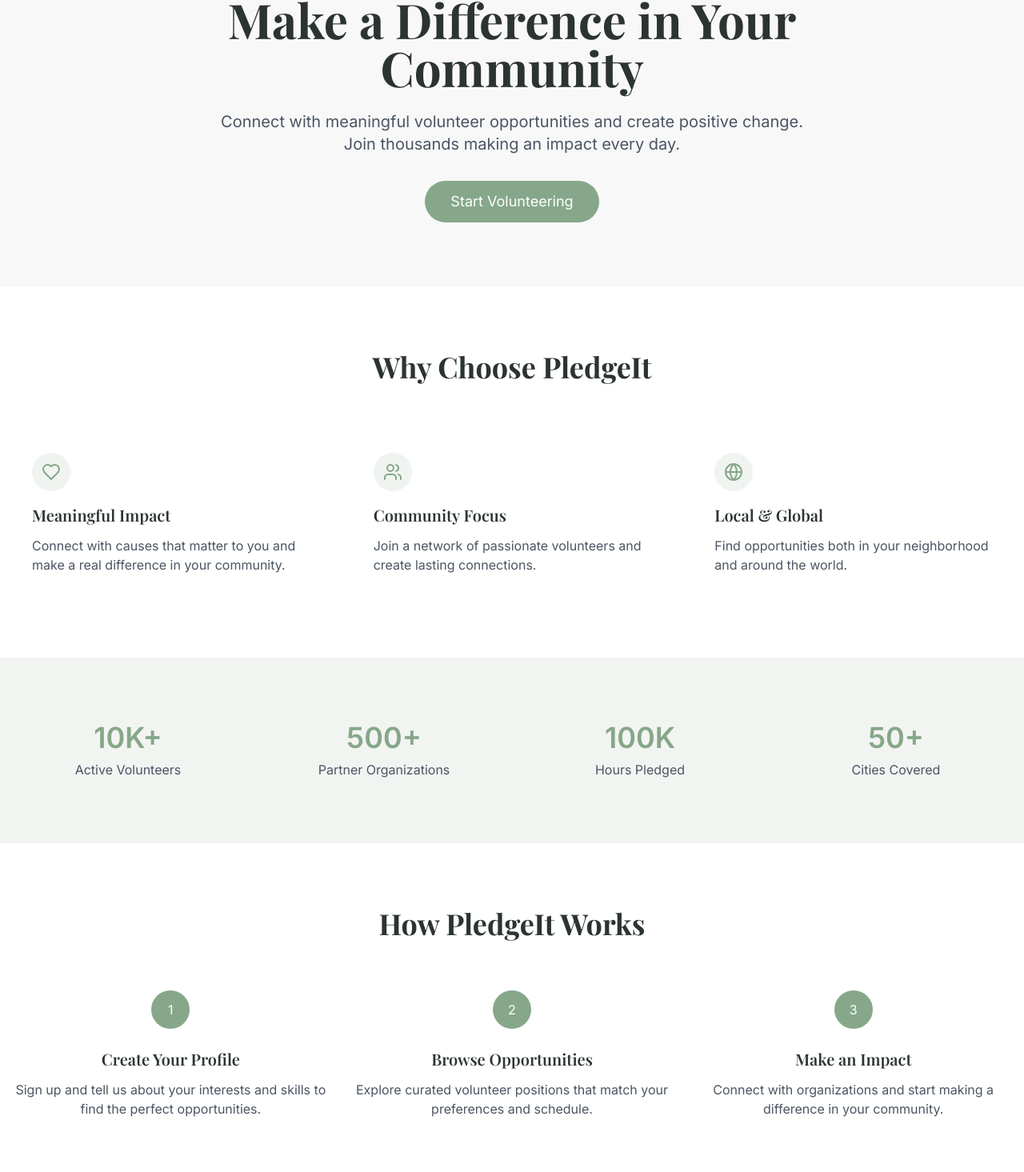
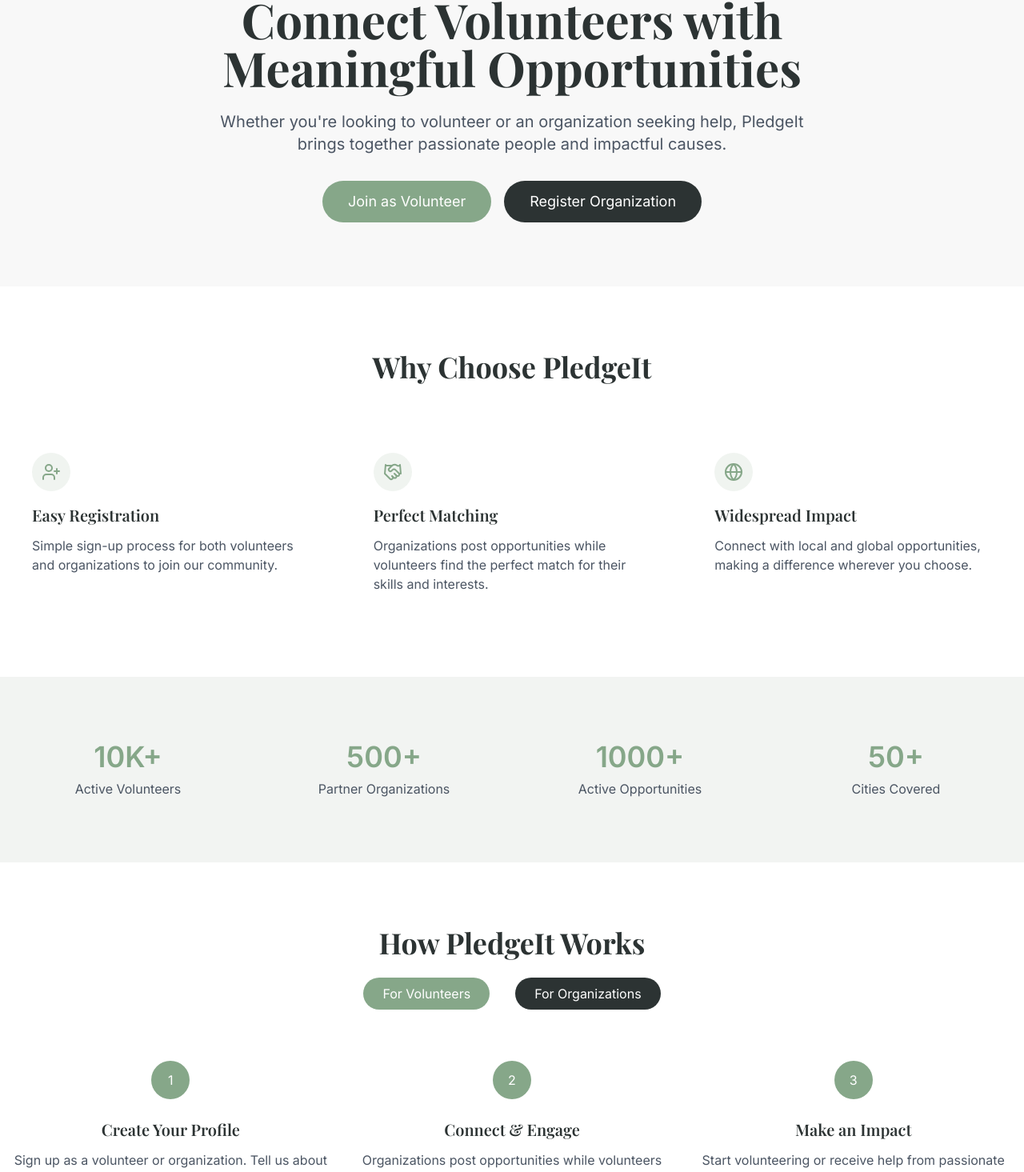
Before and after one commit to SukhithaPr/PledgeIt, a React (Vite) app: page / in a window 1280 px wide. Shown: the part 134-1599 px from the top of the page at 80% size. Built offline with nearby package versions, Linux system fonts and the light colour scheme.

Commit message:
Implement user and organization registration
Allow volunteers to register and volunteer organizations to register and create/publish opportunities.

```diff
--- a/src/pages/Index.tsx
+++ b/src/pages/Index.tsx
@@ -34,14 +34,19 @@ const Index = () => {
         <div className="container mx-auto text-center">
           <div className="max-w-3xl mx-auto">
             <h1 className="text-4xl md:text-6xl font-playfair font-bold text-secondary mb-6 animate-fade-up">
-              Make a Difference in Your Community
+              Connect Volunteers with Meaningful Opportunities
             </h1>
             <p className="text-lg md:text-xl text-gray-600 mb-8 animate-fade-up" style={{ animationDelay: '0.2s' }}>
-              Connect with meaningful volunteer opportunities and create positive change. Join thousands making an impact every day.
+              Whether you're looking to volunteer or an organization seeking help, PledgeIt brings together passionate people and impactful causes.
             </p>
-            <button className="bg-primary hover:bg-primary-hover text-white px-8 py-3 rounded-full text-lg transition-all duration-300 animate-scale-up" style={{ animationDelay: '0.4s' }}>
-              Start Volunteering
-            </button>
+            <div className="flex flex-col sm:flex-row gap-4 justify-center animate-scale-up" style={{ animationDelay: '0.4s' }}>
+              <button className="bg-primary hover:bg-primary-hover text-white px-8 py-3 rounded-full text-lg transition-all duration-300">
+                Join as Volunteer
+              </button>
+              <button className="bg-secondary hover:bg-secondary-hover text-white px-8 py-3 rounded-full text-lg transition-all duration-300">
+                Register Organization
+              </button>
+            </div>
           </div>
         </div>
       </section>
@@ -93,9 +98,17 @@ const Index = () => {
       {/* How It Works Section */}
       <section id="how-it-works" className="py-20 bg-white">
         <div className="container mx-auto px-4">
-          <h2 className="text-3xl md:text-4xl font-playfair font-bold text-center text-secondary mb-16">
+          <h2 className="text-3xl md:text-4xl font-playfair font-bold text-center text-secondary mb-6">
             How PledgeIt Works
           </h2>
+          <div className="flex justify-center gap-8 mb-16">
+            <button className="bg-primary hover:bg-primary-hover text-white px-6 py-2 rounded-full transition-colors duration-300">
+              For Volunteers
+            </button>
+            <button className="bg-secondary hover:bg-secondary-hover text-white px-6 py-2 rounded-full transition-colors duration-300">
+              For Organizations
+            </button>
+          </div>
           <div className="grid md:grid-cols-3 gap-8">
             {steps.map((step, index) => (
               <div
@@ -192,11 +205,16 @@ const Index = () => {
             Ready to Make a Difference?
           </h2>
           <p className="text-white text-opacity-90 mb-8 max-w-2xl mx-auto">
-            Join thousands of volunteers creating positive change in their communities. Start your journey today.
+            Join PledgeIt today - whether you're looking to volunteer or an organization seeking support.
           </p>
-          <button className="bg-white text-primary hover:bg-accent-dark px-8 py-3 rounded-full text-lg transition-all duration-300">
-            Get Started Now
-          </button>
+          <div className="flex flex-col sm:flex-row gap-4 justify-center">
+            <button className="bg-white text-primary hover:bg-accent-dark px-8 py-3 rounded-full text-lg transition-all duration-300">
+              Start Volunteering
+            </button>
+            <button className="bg-secondary text-white hover:bg-secondary-hover px-8 py-3 rounded-full text-lg transition-all duration-300">
+              Post Opportunities
+            </button>
+          </div>
         </div>
       </section>
     </div>
@@ -205,41 +223,41 @@ const Index = () => {
 
 const features = [
   {
-    icon: Heart,
-    title: "Meaningful Impact",
-    description: "Connect with causes that matter to you and make a real difference in your community."
+    icon: UserPlus,
+    title: "Easy Registration",
+    description: "Simple sign-up process for both volunteers and organizations to join our community."
   },
   {
-    icon: Users,
-    title: "Community Focus",
-    description: "Join a network of passionate volunteers and create lasting connections."
+    icon: Handshake,
+    title: "Perfect Matching",
+    description: "Organizations post opportunities while volunteers find the perfect match for their skills and interests."
   },
   {
     icon: Globe,
-    title: "Local & Global",
-    description: "Find opportunities both in your neighborhood and around the world."
+    title: "Widespread Impact",
+    description: "Connect with local and global opportunities, making a difference wherever you choose."
   }
 ];
 
 const stats = [
   { value: "10K+", label: "Active Volunteers" },
   { value: "500+", label: "Partner Organizations" },
-  { value: "100K", label: "Hours Pledged" },
+  { value: "1000+", label: "Active Opportunities" },
   { value: "50+", label: "Cities Covered" }
 ];
 
 const steps = [
   {
     title: "Create Your Profile",
-    description: "Sign up and tell us about your interests and skills to find the perfect opportunities."
+    description: "Sign up as a volunteer or organization. Tell us about your interests or the opportunities you offer."
   },
   {
-    title: "Browse Opportunities",
-    description: "Explore curated volunteer positions that match your preferences and schedule."
+    title: "Connect & Engage",
+    description: "Organizations post opportunities while volunteers browse and find their perfect match."
   },
   {
     title: "Make an Impact",
-    description: "Connect with organizations and start making a difference in your community."
+    description: "Start volunteering or receive help from passionate volunteers in your community."
   }
 ];
 
```
